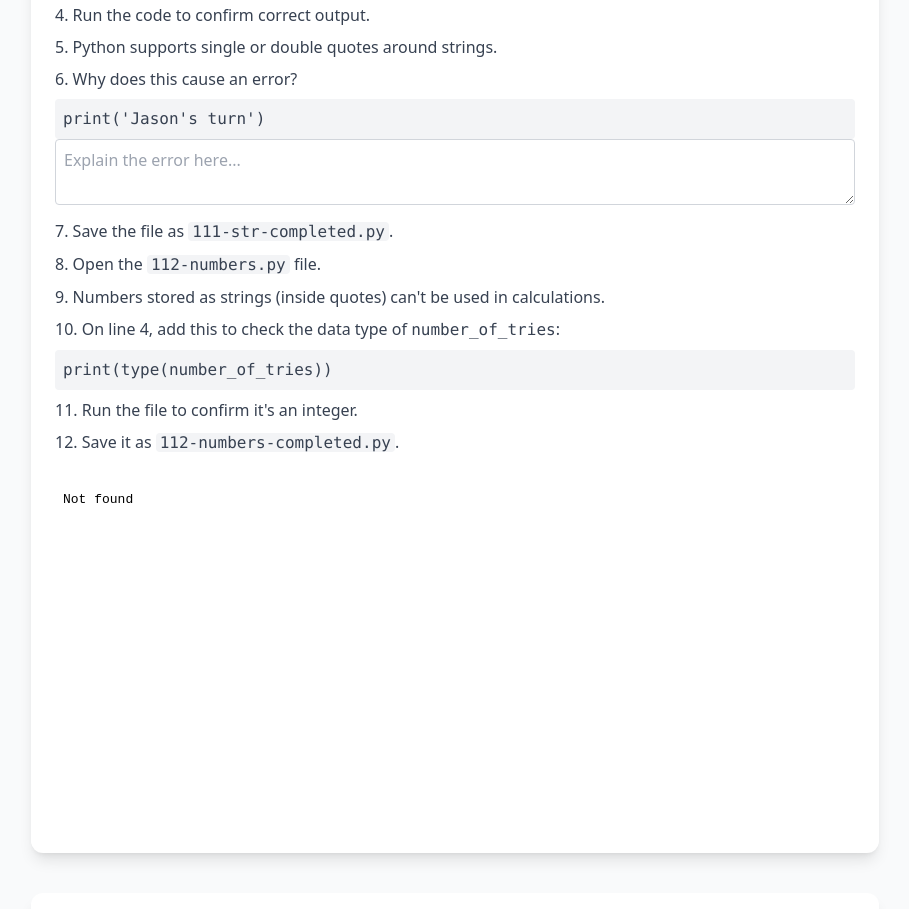
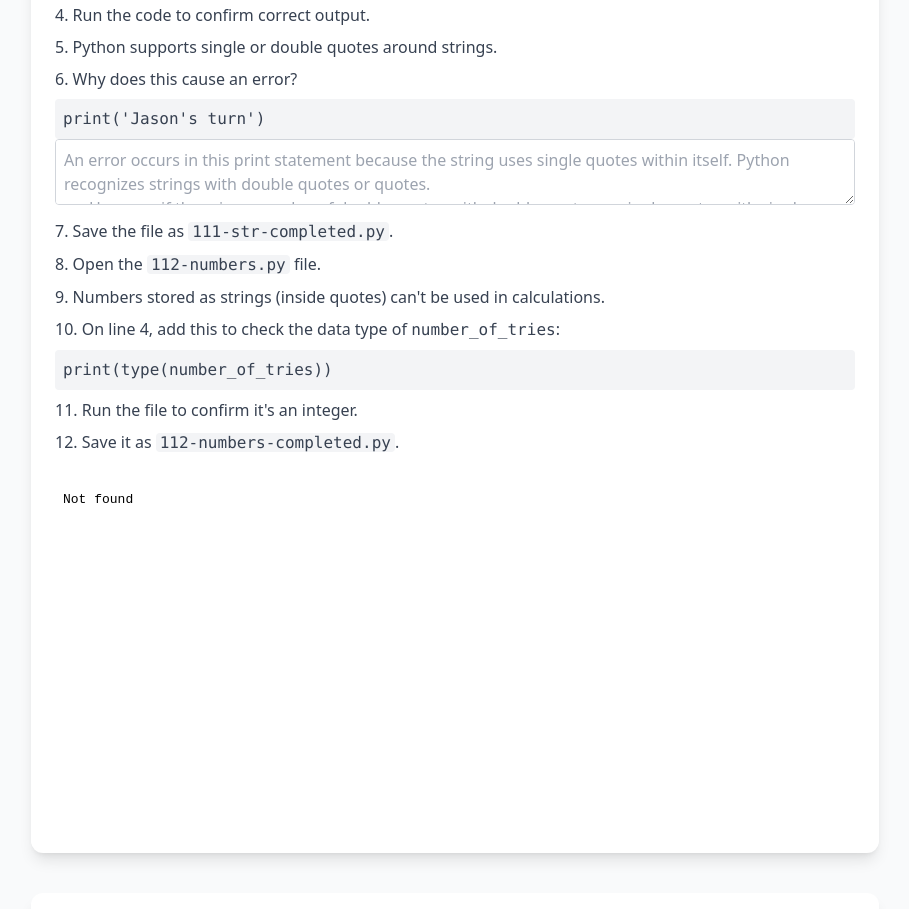
Before and after one commit to TowafH/ITSpecialist_Python, a plain HTML site: page Domain1/Domain1.html in a window 1280 px wide. Shown: the part 1443-2352 px from the top of the page, without its empty margins (185-1094 px from the left). Drawn offline with nearby package versions, Linux system fonts and the light colour scheme.

Commit message:
111-str.py

```diff
--- a/Domain1/Domain1.html
+++ b/Domain1/Domain1.html
@@ -90,7 +90,8 @@
     <li>
       Why does this cause an error?
       <pre class="bg-gray-100 p-2 rounded mt-2">print('Jason's turn')</pre>
-      <textarea placeholder="Explain the error here..." class="w-full p-2 border border-gray-300 rounded"></textarea>
+      <textarea placeholder="An error occurs in this print statement because the string uses single quotes within itself. Python recognizes strings with double quotes or quotes.
+      However, if there is an overlap of double quotes with double quotes or single quotes with single quotes, a syntaxerror will happen." class="w-full p-2 border border-gray-300 rounded"></textarea>
     </li>
     <li>Save the file as <code class="bg-gray-100 px-1 rounded">111-str-completed.py</code>.</li>
     <li>Open the <code class="bg-gray-100 px-1 rounded">112-numbers.py</code> file.</li>
```
